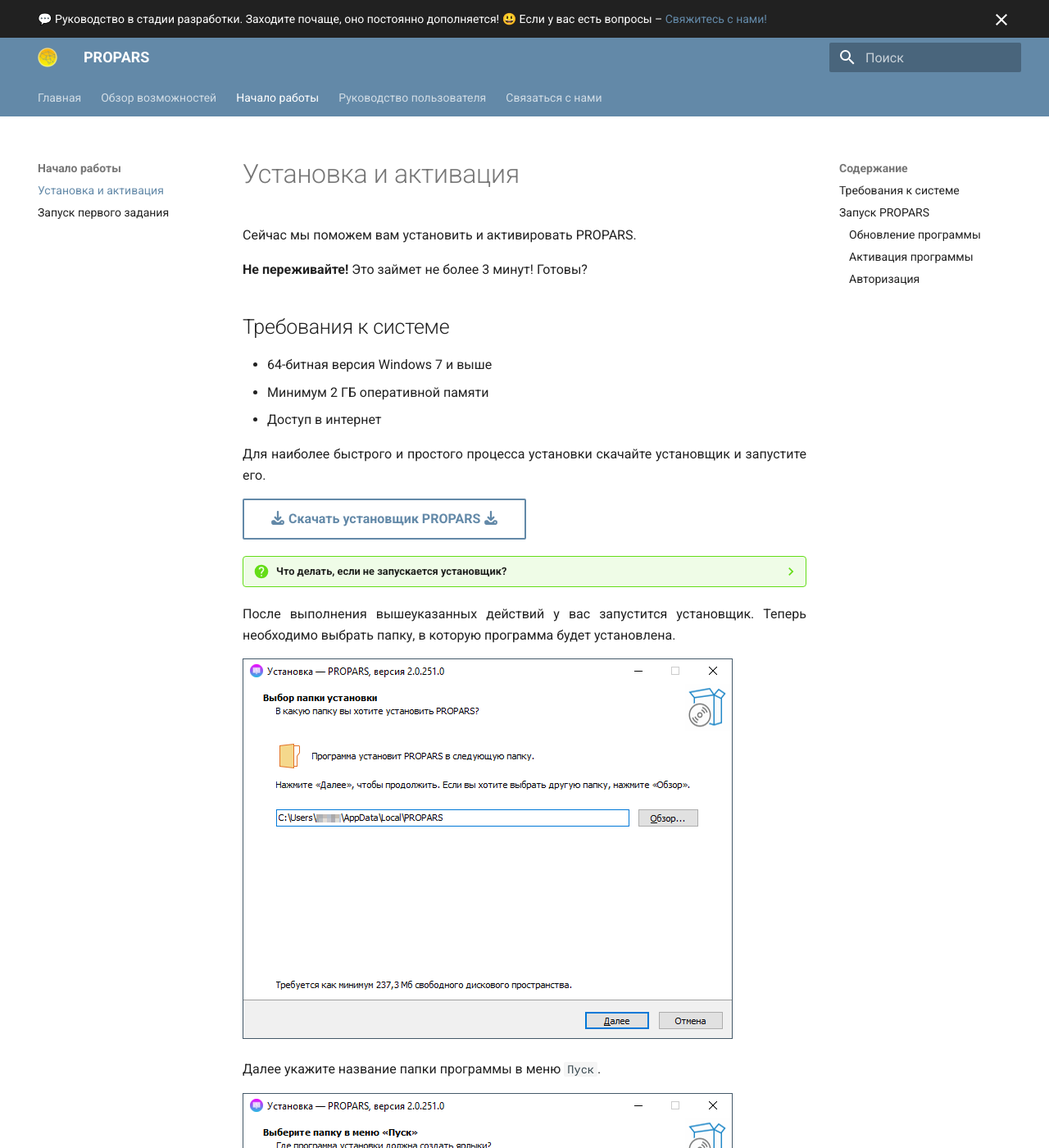
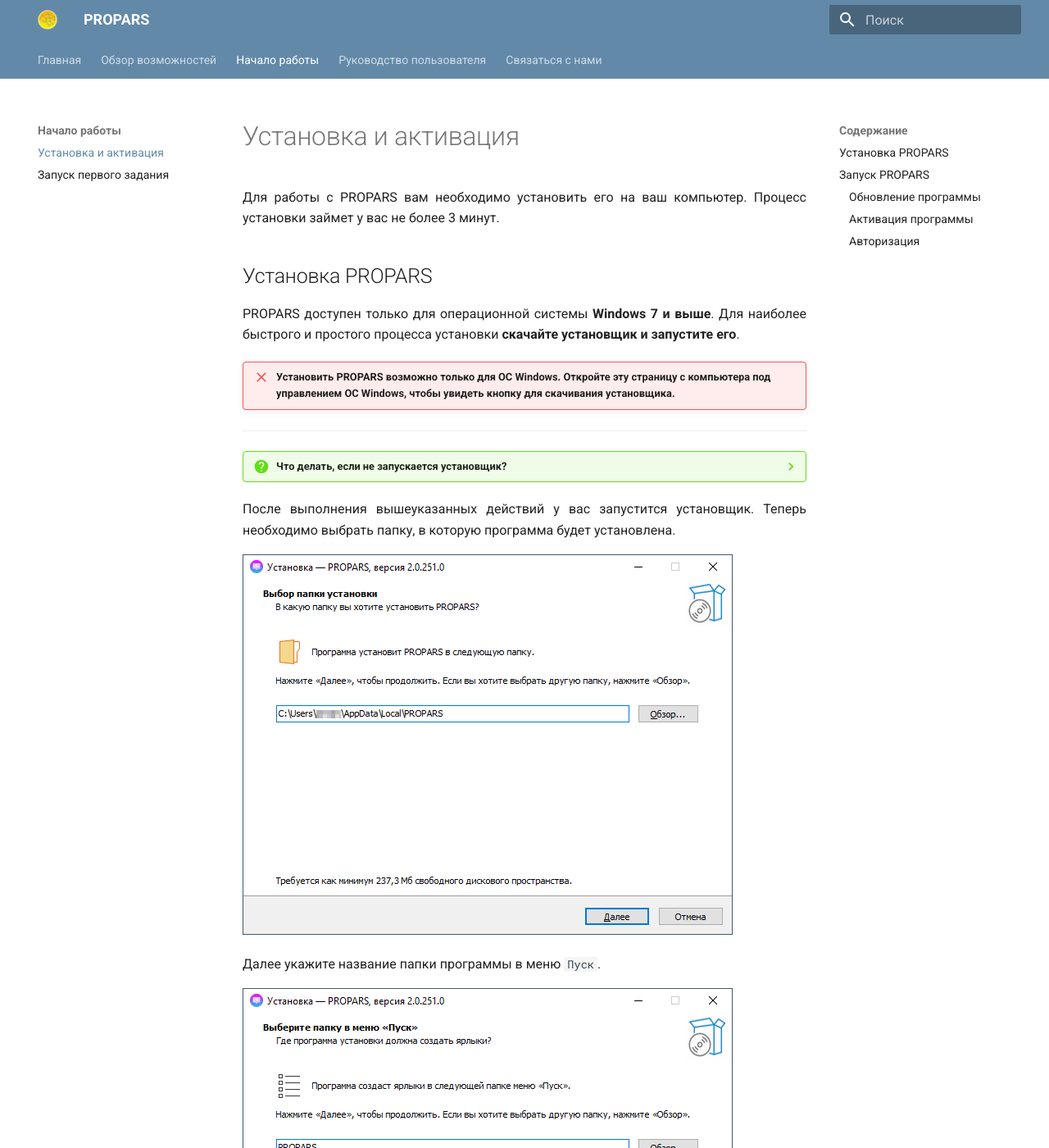
Before and after one commit to VK-Utility/docs, an MkDocs documentation site: the page built from docs/setup-and-launch/install.md, in a window 1280 px wide and 1400 px high. Shown: the whole window at 82% size. Built offline with MkDocs 1.6.1 and Material for MkDocs 9.7.7, drawn with Linux system fonts in a browser that asks for light colours.

Commit message:
Check os before downloading installer

```diff
--- /dev/null
+++ b/docs/overrides/install.html
@@ -0,0 +1,26 @@
+{% extends "base_metrica.html" %}
+
+{% block extrahead %}
+<script text="javascript" defer>
+  function isOsWin() {
+    const win = ['Win32', 'Win64', 'Windows', 'WinCE'];
+    var platform = window.navigator?.userAgentData?.platform || window.navigator.platform;
+    return win.indexOf(platform) != -1;
+  }
+
+  document.addEventListener('DOMContentLoaded', function(){
+    if (isOsWin()) {
+      for(var element of document.getElementsByClassName('donwload-setup-warning')) {
+        element.remove();
+      }
+    } else {
+      for(var element of document.getElementsByClassName('donwload-setup-warning')) {
+        element.style.visibility = 'visible';
+      }
+      for(var element of document.getElementsByClassName('donwload-setup-button')) {
+        element.remove();
+      }
+    }
+	});
+</script>
+{% endblock %}
--- a/docs/setup-and-launch/install.md
+++ b/docs/setup-and-launch/install.md
@@ -1,22 +1,27 @@
+---
+template: install.html
+---
 
 <div style="text-align: justify">
-  <p>Сейчас мы поможем вам установить и активировать PROPARS.</p>
-  <p><b>Не переживайте!</b> Это займет не более 3 минут! Готовы?</p>
+  <p>Для работы с PROPARS вам необходимо установить его на ваш компьютер. Процесс установки займет у вас не более 3 минут.</p>
 </div>
 
-## Требования к системе
-
-- 64-битная версия Windows 7 и выше
-- Минимум 2 ГБ оперативной памяти
-- Доступ в интернет
+## Установка PROPARS
 
 <div style="text-align: justify">
   <p>
-    Для наиболее быстрого и простого процесса установки скачайте установщик и запустите его.
+    PROPARS доступен только для операционной системы <b>Windows 7 и выше</b>. Для наиболее быстрого и простого процесса установки <b>скачайте установщик и запустите его</b>.
   </p>
 </div>
 
-[:fontawesome-solid-download: Скачать установщик PROPARS :fontawesome-solid-download:](https://soft-issue.com/vku2-version/setups/propars-setup.exe){ .md-button }
+[Скачать установщик PROPARS :fontawesome-solid-download:](https://soft-issue.com/vku2-version/setups/propars-setup.exe){ .md-button .md-button--primary .donwload-setup-button }
+
+<div class="donwload-setup-warning" style="visibility: hidden" markdown>
+
+!!! failure "Установить PROPARS возможно только для OC Windows. Откройте эту страницу с компьютера под управлением ОС Windows, чтобы увидеть кнопку для скачивания установщика."
+---
+
+</div>
 
 ??? question "Что делать, если не запускается установщик?"
     <div style="text-align: justify">
--- a/docs/stylesheets/extra.css
+++ b/docs/stylesheets/extra.css
@@ -15,15 +15,13 @@
   border-color: transparent;
 }
 
-.mdx-hero .md-button--primary,
-.md-content .md-button--primary {
+.md-typeset .md-button--primary {
   color: white;
   background-color: #FFC000;
   border-color: #FFC000;
 }
 
-.mdx-hero .md-button--primary:focus,
-.mdx-hero .md-button--primary:hover {
+.md-typeset .md-button--primary:hover {
   color: white;
   background-color: #FFB000;
   border-color: #FFB000;
```
